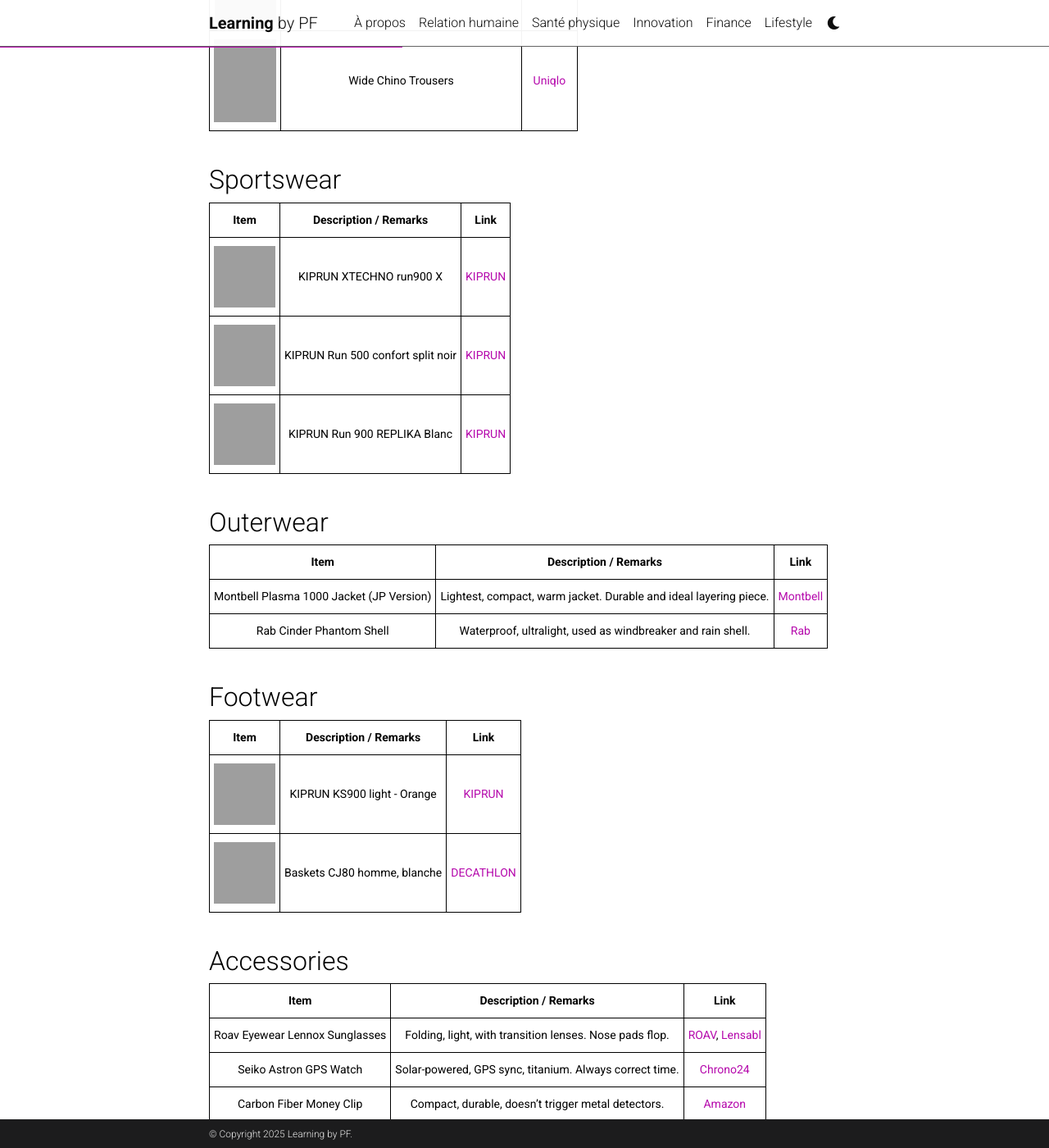
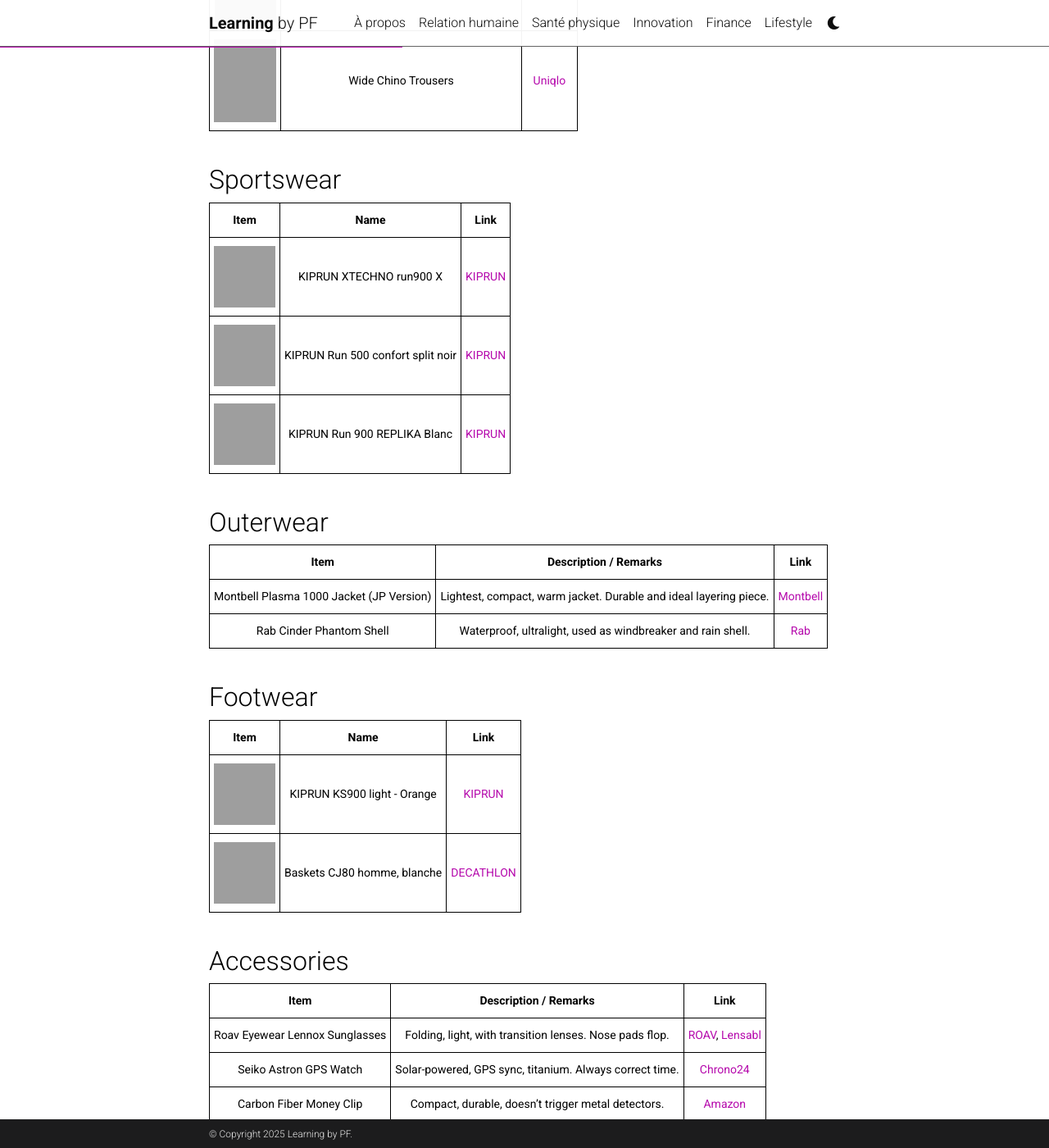
Before and after one commit to mpek29/learning, a Jekyll site: the page built from _lifestyle/gear_post_2025.md, in a window 1280 px wide and 1400 px high, scrolled down 924 px, cut to the strip 0-1400 px from the top of the window. Shown: the whole strip at 82% size. Built offline with Jekyll 4.4.1, drawn with Linux system fonts in a browser that asks for light colours; comment, search, counter and statistics services are not loaded; a style sheet for code colours, icons or effects is not loaded; grey boxes are pictures that could not be loaded.

Commit message:
Update gear_post_2025.md

```diff
--- a/_lifestyle/gear_post_2025.md
+++ b/_lifestyle/gear_post_2025.md
@@ -26,7 +26,7 @@
 
 ## Sportswear
 
-| **Item** | **Description / Remarks** | **Link** |
+| **Item** | **Name** | **Link** |
 |:--:|:--:|:--:|
 | <img src="https://contents.mediadecathlon.com/p2590821/k$829dd3498115c144b84d393c0b94b28a/sq/chaussettes-de-running-kiprun-xtechno-run900-x-blanches-vertes.jpg" style="width: 75px; height: 75px;"> | KIPRUN XTECHNO run900 X | [KIPRUN](https://www.decathlon.fr/p/chaussettes-de-running-kiprun-xtechno-run900-x-blanches-vertes/_/R-p-349826)
 | <img src="https://contents.mediadecathlon.com/p2841949/k$894eb6ff5bcb1770d08d8d89b15ac6f5/sq/short-de-running-homme-kiprun-run-500-confort-split-noir.jpg" style="width: 75px; height: 75px;"> | KIPRUN Run 500 confort split noir | [KIPRUN](https://www.decathlon.fr/p/short-de-running-homme-kiprun-run-500-confort-split-orange/_/R-p-340876)
@@ -45,7 +45,7 @@
 
 ## Footwear
 
-| **Item** | **Description / Remarks** | **Link** |
+| **Item** | **Name** | **Link** |
 |:--:|:--:|:--:|
 | <img src="https://contents.mediadecathlon.com/p2819976/k$0989f282a4bd165d2f2e910c04bedeb6/sq/chaussures-de-running-homme-kiprun-ks900-light-orange.jpg?format=auto" style="width: 75px; height: 75px;"> | KIPRUN KS900 light - Orange | [KIPRUN](https://www.decathlon.fr/p/chaussures-running-homme-kiprun-ks900-light-gris-fonce/_/R-p-333004)
 | <img src="https://contents.mediadecathlon.com/p2683082/k$239f7d55fb60f88260320ee656817e67/sq/baskets-cj80-homme-blanche.jpg" style="width: 75px; height: 75px;"> | Baskets CJ80 homme, blanche | [DECATHLON](https://www.decathlon.fr/p/baskets-cj80-homme-blanc-et-bordeaux/_/R-p-346048)
```
